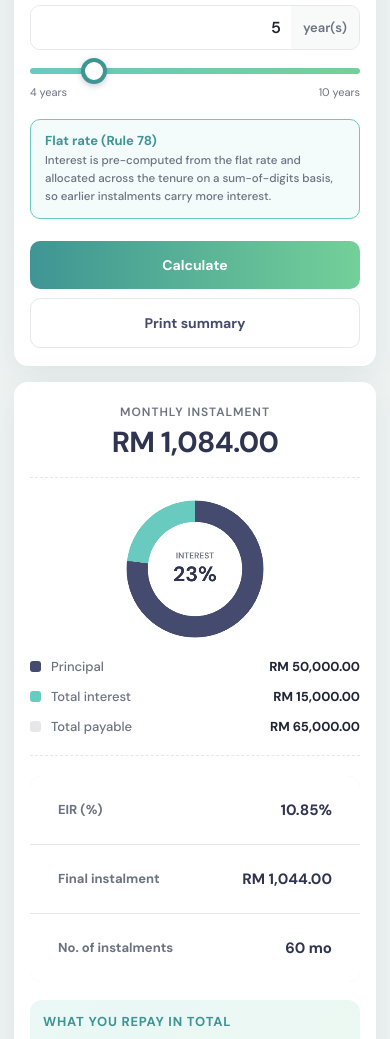
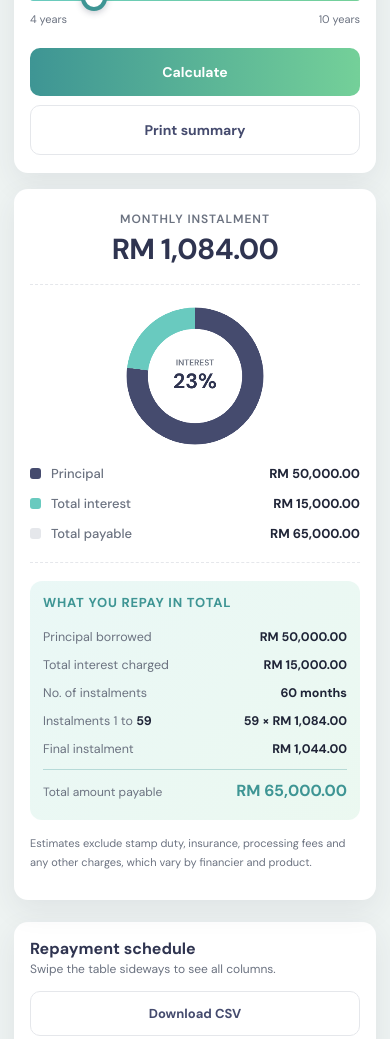
Before and after one commit to dcap-pilot/personal-financing-calculator, a plain HTML site: page index.html in a window 390 px wide. Shown: the part 599-1638 px from the top of the page. Drawn offline with Linux system fonts and the light colour scheme.

Commit message:
Add files via upload

```diff
--- a/index.html
+++ b/index.html
@@ -43,11 +43,9 @@ header.brand img{height:38px;width:auto;display:block}
 
 .hero{padding:8px 0 22px}
 .hero h1{
-  margin:0 0 8px;font-size:clamp(24px,3.4vw,36px);
+  margin:0;font-size:clamp(24px,3.4vw,36px);
   font-weight:700;letter-spacing:-.02em;color:var(--navy-deep);
 }
-.hero p{margin:0;color:var(--muted);font-size:15px;max-width:62ch;line-height:1.6}
-
 .grid{display:grid;grid-template-columns:1fr 1fr;gap:22px;align-items:start}
 .card{background:#fff;border-radius:var(--radius);box-shadow:var(--shadow);padding:24px}
 
@@ -98,13 +96,6 @@ input[type=range]::-moz-range-thumb{
 }
 .range-ends{display:flex;justify-content:space-between;font-size:11px;color:var(--muted);margin-top:4px}
 
-.methodbox{
-  border:1px solid var(--teal);border-radius:10px;padding:12px 14px;margin-bottom:22px;
-  background:rgba(105,202,191,.07);
-}
-.methodbox .m-title{font-size:13px;font-weight:700;color:var(--teal-dark);display:block;margin-bottom:3px}
-.methodbox .m-sub{font-size:11.5px;color:var(--muted);font-weight:500;line-height:1.55;display:block}
-
 .headline{text-align:center;padding:4px 0 18px;border-bottom:1px dashed var(--line)}
 .headline .k{font-size:12px;font-weight:600;color:var(--muted);text-transform:uppercase;letter-spacing:.08em}
 .headline .v{font-size:clamp(30px,4.6vw,42px);font-weight:700;color:var(--navy-deep);letter-spacing:-.02em;line-height:1.15;margin-top:6px}
@@ -117,11 +108,6 @@ canvas{flex:0 0 auto;width:168px;height:168px;display:block}
 .legend .dot{width:11px;height:11px;border-radius:3px;flex:0 0 auto}
 .legend .lbl{color:var(--muted);font-weight:500}
 .legend .amt{margin-left:auto;font-weight:700;color:var(--ink)}
-
-.stats{display:grid;grid-template-columns:repeat(3,1fr);gap:1px;background:var(--line);border-radius:12px;overflow:hidden;margin-top:20px}
-.stats div{background:#fff;padding:14px}
-.stats .k{font-size:13px;color:var(--muted);font-weight:700;text-transform:uppercase;letter-spacing:.04em;line-height:1.35}
-.stats .v{font-size:17px;font-weight:700;color:var(--navy-deep);margin-top:4px;white-space:nowrap}
 
 .settle{margin-top:22px;background:linear-gradient(135deg,rgba(105,202,191,.14),rgba(116,208,153,.14));border-radius:12px;padding:18px}
 .settle h3{margin:0 0 12px;font-size:13px;font-weight:700;color:var(--teal-dark);text-transform:uppercase;letter-spacing:.06em}
@@ -187,7 +173,6 @@ footer.legal a{color:var(--teal-dark);font-weight:600;text-decoration:none}
   header.brand img{height:29px}
 
   .hero{padding:2px 0 16px}
-  .hero p{font-size:14px;line-height:1.55}
 
   .grid{gap:16px}
   .card{padding:18px 16px;border-radius:14px}
@@ -203,12 +188,6 @@ footer.legal a{color:var(--teal-dark);font-weight:600;text-decoration:none}
 
   .chartwrap{justify-content:center;gap:18px;padding:20px 0}
   .legend{flex:1 1 100%}
-
-  /* Three columns is too tight for currency values on a phone. */
-  .stats{grid-template-columns:1fr}
-  .stats div{display:flex;align-items:center;justify-content:space-between;gap:12px;padding:12px 14px}
-  .stats .k{font-size:13px;text-transform:none;letter-spacing:0}
-  .stats .v{font-size:15px;margin-top:0}
 
   .settle{padding:15px;margin-top:18px}
   .settle .line{font-size:12.5px}
@@ -261,8 +240,7 @@ footer.legal a{color:var(--teal-dark);font-weight:600;text-decoration:none}
   header.brand img{height:26px}
 
   .hero{padding:8px 0 10px}
-  .hero h1{font-size:16px;margin-bottom:3px}
-  .hero p{font-size:9.5px;line-height:1.45;max-width:none}
+  .hero h1{font-size:16px}
 
   .grid{grid-template-columns:1.02fr 1fr;gap:10px}
   .card{box-shadow:none;border:1px solid var(--line);padding:12px;break-inside:avoid}
@@ -275,10 +253,6 @@ footer.legal a{color:var(--teal-dark);font-weight:600;text-decoration:none}
   .control input{padding:6px 8px;font-size:12px}
   .control .prefix,.control .suffix{padding:0 8px;font-size:10px}
 
-  .methodbox{padding:8px 10px;margin-bottom:0}
-  .methodbox .m-title{font-size:10px;margin-bottom:2px}
-  .methodbox .m-sub{font-size:8.5px;line-height:1.4}
-
   .headline{padding:0 0 10px}
   .headline .k{font-size:9px}
   .headline .v{font-size:24px;margin-top:2px}
@@ -287,11 +261,6 @@ footer.legal a{color:var(--teal-dark);font-weight:600;text-decoration:none}
   .legend{gap:7px;flex-basis:auto}
   .legend .row{font-size:9.5px;gap:7px}
   .legend .dot{width:8px;height:8px}
-
-  .stats{margin-top:11px;border-radius:8px}
-  .stats div{padding:8px 9px}
-  .stats .k{font-size:10px}
-  .stats .v{font-size:12px;margin-top:2px}
 
   .settle{margin-top:11px;padding:11px;border-radius:8px}
   .settle h3{font-size:10px;margin-bottom:7px}
@@ -317,7 +286,6 @@ footer.legal a{color:var(--teal-dark);font-weight:600;text-decoration:none}
 
   <section class="hero">
     <h1>How much will your personal financing cost each month?</h1>
-    <p>Enter your financing amount, rate and tenure to see your monthly instalment, then how much of the total you repay is principal and how much is interest.</p>
   </section>
 
   <div class="grid">
@@ -361,11 +329,6 @@ footer.legal a{color:var(--teal-dark);font-weight:600;text-decoration:none}
         <div class="range-ends"><span>4 years</span><span>10 years</span></div>
       </div>
 
-      <div class="methodbox">
-        <span class="m-title">Flat rate (Rule 78)</span>
-        <span class="m-sub">Interest is pre-computed from the flat rate and allocated across the tenure on a sum-of-digits basis, so earlier instalments carry more interest.</span>
-      </div>
-
       <p class="err" id="err"></p>
 
       <div class="actions">
@@ -390,16 +353,11 @@ footer.legal a{color:var(--teal-dark);font-weight:600;text-decoration:none}
         </div>
       </div>
 
-      <div class="stats">
-        <div><div class="k">EIR (%)</div><div class="v" id="rEir">0.00%</div></div>
-        <div><div class="k">Final instalment</div><div class="v" id="rFinal">RM 0.00</div></div>
-        <div><div class="k">No. of instalments</div><div class="v" id="rCount">0</div></div>
-      </div>
-
       <div class="settle">
         <h3>What you repay in total</h3>
         <div class="line"><span>Principal borrowed</span><span id="sPrincipal">RM 0.00</span></div>
         <div class="line"><span>Total interest charged</span><span id="sInterest">RM 0.00</span></div>
+        <div class="line"><span>No. of instalments</span><span id="rCount">0</span></div>
         <div class="line"><span>Instalments 1 to <span id="sN1">0</span></span><span id="sCount">0 &times; RM 0.00</span></div>
         <div class="line"><span>Final instalment</span><span id="sFinal">RM 0.00</span></div>
         <div class="line total"><span>Total amount payable</span><span id="sTotal">RM 0.00</span></div>
@@ -586,9 +544,7 @@ footer.legal a{color:var(--teal-dark);font-weight:600;text-decoration:none}
     $("rPrincipal").textContent = money(res.principal);
     $("rInterest").textContent = money(res.totalInterest);
     $("rTotal").textContent = money(res.totalPayable);
-    $("rEir").textContent = res.eir.toFixed(2) + "%";
-    $("rFinal").textContent = money(res.finalInst);
-    $("rCount").textContent = res.months + " mo";
+    $("rCount").textContent = res.months + " months";
 
     $("sPrincipal").textContent = money(res.principal);
     $("sInterest").textContent = money(res.totalInterest);
```
